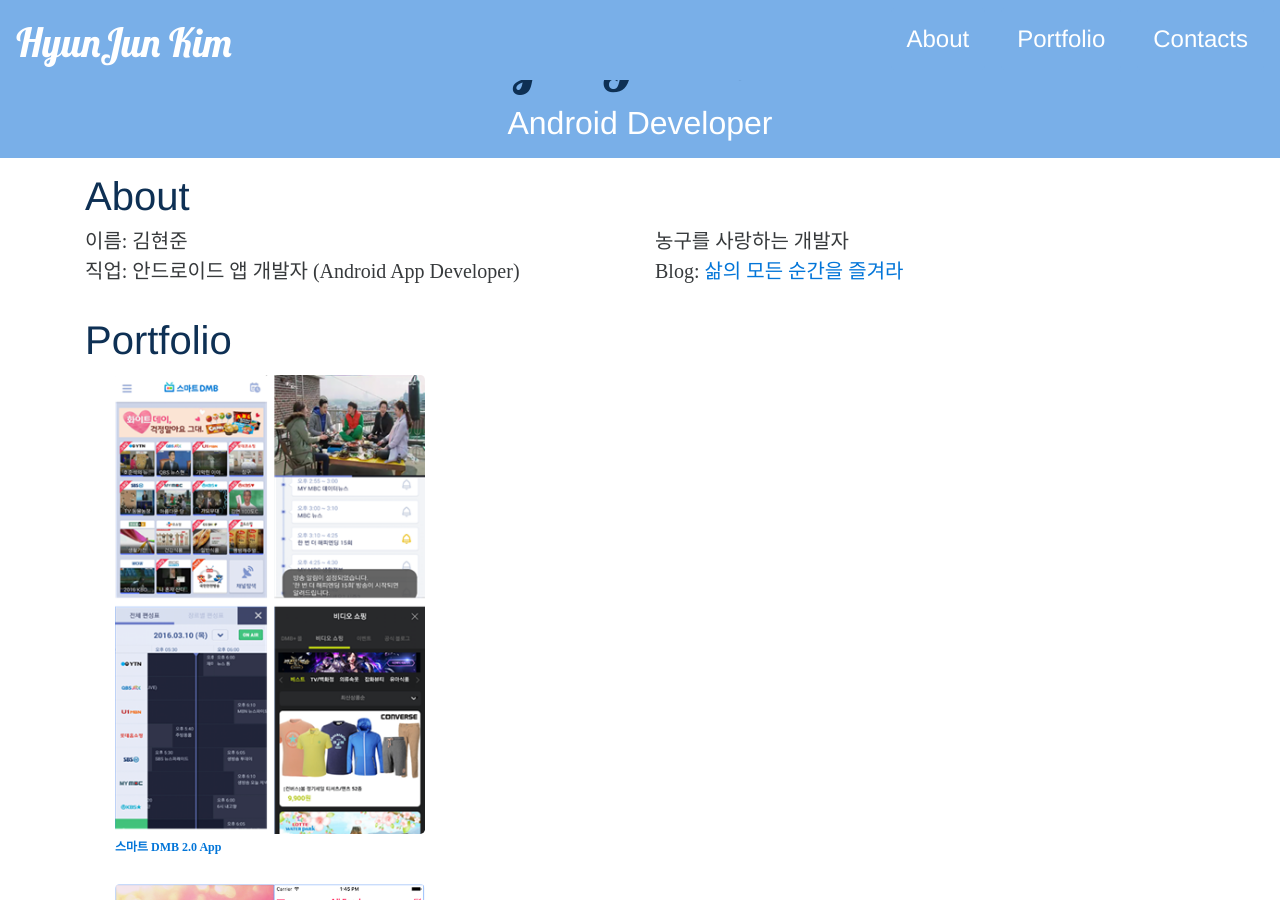
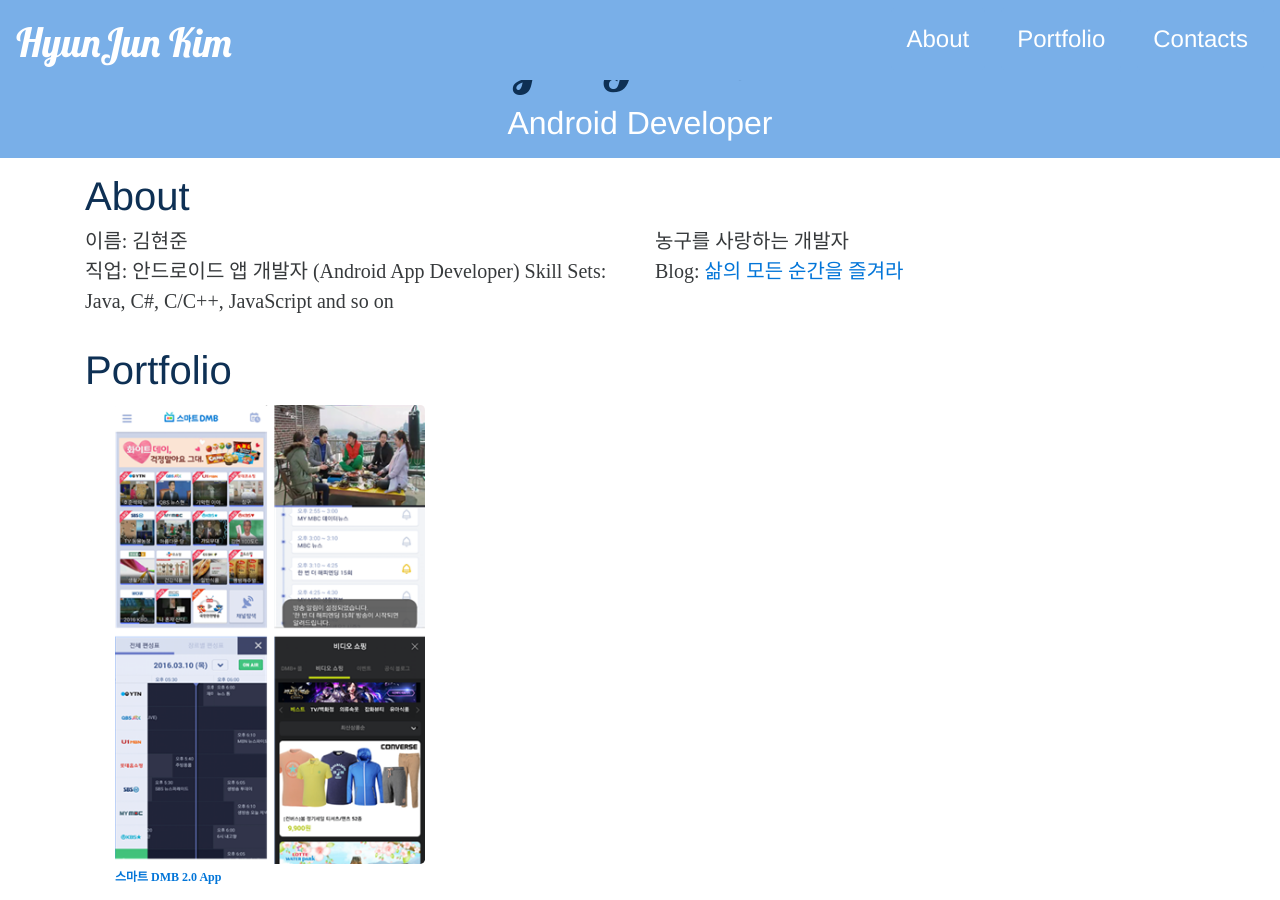
Before and after one commit to khj0704/khj0704.github.io, a Jekyll site: the page built from index.html, in a window 1280 px wide and 900 px high, scrolled down 428 px. Built offline with Jekyll 4.4.1, drawn with Linux system fonts in a browser that asks for light colours; nearby versions of some CDN libraries; some web fonts are replaced.

Commit message:
add skill set

```diff
--- a/_includes/about.html
+++ b/_includes/about.html
@@ -11,6 +11,9 @@
 				<br>
 				<span style="font-family: 'Nanum Gothic', serif; font-size: 20px;">
 					직업: 안드로이드 앱 개발자 (Android App Developer)
+				</span>
+				<span style="font-family: 'Nanum Gothic', serif; font-size: 20px;">
+					Skill Sets: Java, C#, C/C++, JavaScript and so on
 				</span>
             </p>
         </div>
```
